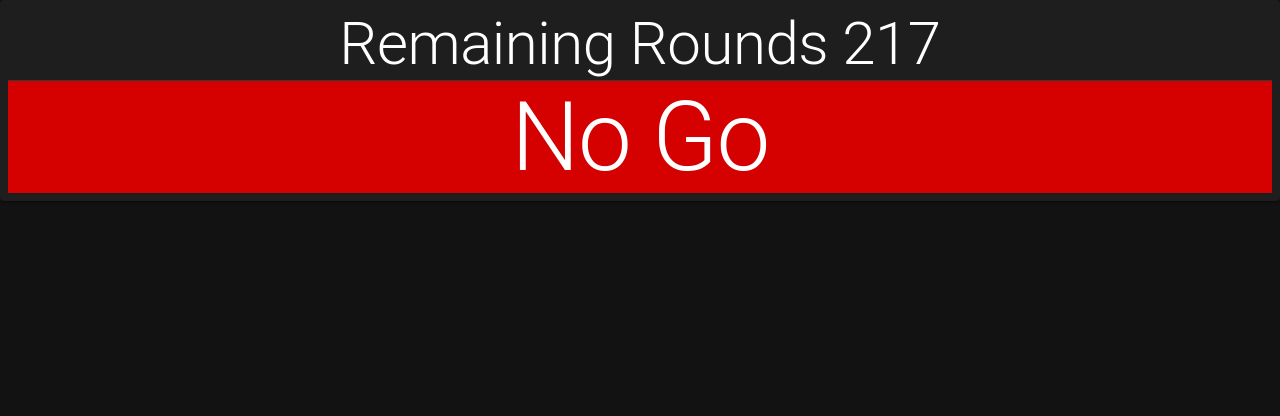
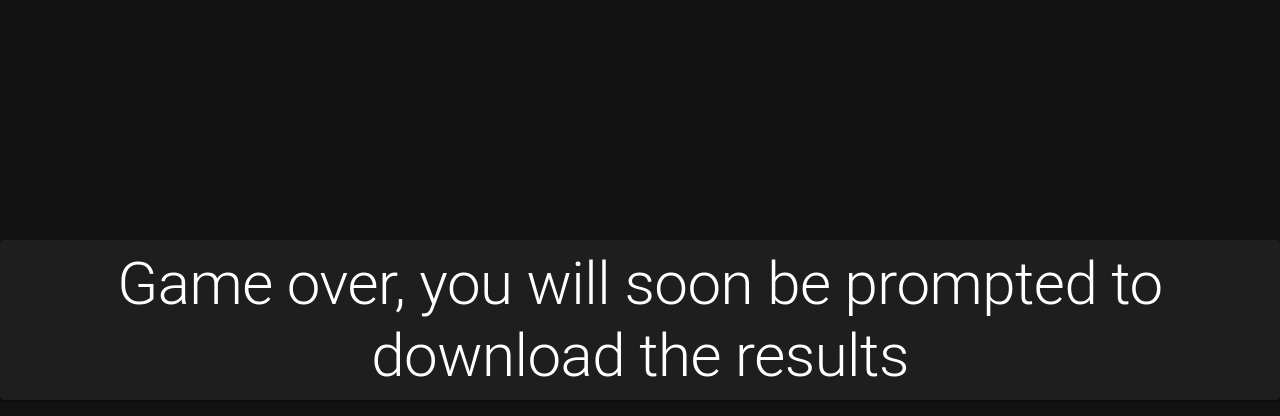
Before and after one commit to pkanellidis/cognitive-test, a React (Create React App) app: page /game in a window 1280 px wide. Shown: the top 416 px of the page. Built offline with nearby package versions, Linux system fonts and the light colour scheme.

Commit message:
Add new stuff

```diff
--- a/src/components/go/Go.jsx
+++ b/src/components/go/Go.jsx
@@ -1,4 +1,3 @@
-import {Stack, Typography} from "@mui/material";
 import {green} from "@mui/material/colors";
 import React from "react";
 import {useSpring, animated} from "react-spring";
@@ -9,11 +8,15 @@
     const from = {
         opacity: -1,
         left: -100,
+        backgroundColor: green.A700,
+        height: "100px"
     }
 
     const to = {
         opacity: 1,
         left: 0,
+        backgroundColor: green.A700,
+        height: "100px"
     }
 
     const styles = useSpring({
@@ -23,15 +26,7 @@
 
     return (
         <animated.div style={styles}>
-            <Stack>
-                    <Typography textAlign="center"
-                                variant="h1"
-                                component="h1"
-                                color={"white¸"}
-                                style={{backgroundColor: green.A700}}>
-                        Go
-                    </Typography>
-            </Stack>
+
         </animated.div>
     )
 }
--- a/src/components/noGo/NoGo.jsx
+++ b/src/components/noGo/NoGo.jsx
@@ -1,17 +1,20 @@
 import React from 'react'
 import {red} from "@mui/material/colors";
-import {Stack, Typography} from "@mui/material";
 import {useSpring, animated} from "react-spring";
 
 export const NoGo = (props) => {
     const from = {
         opacity: -1,
         left: -100,
+        height: "100px",
+        backgroundColor: red.A700
     }
 
     const to = {
         opacity: 1,
         left: 0,
+        height: "100px",
+        backgroundColor: red.A700
     }
 
     const styles = useSpring({
@@ -21,17 +24,7 @@
 
     return (
         <animated.div style={styles}>
-            <Stack>
-                    <Typography textAlign="center"
-                                variant="h1"
-                                component="h1"
-                                style={
-                                    {backgroundColor: red.A700}
-                                }
-                                color={"white"}>
-                        No Go
-                    </Typography>
-            </Stack>
+
         </animated.div>
     )
 }
--- a/src/containers/Home.jsx
+++ b/src/containers/Home.jsx
@@ -1,4 +1,4 @@
-import {Button, Paper, Stack, Typography} from "@mui/material";
+import {Button, Divider, Paper, Stack, Typography} from "@mui/material";
 import {Link} from "react-router-dom";
 import React from "react";
 
@@ -7,12 +7,22 @@
         <Paper style={{padding: "8px"}}>
             <Stack spacing={3}>
                 <Typography variant={"h3"}>
-                    Welcome to our Impulsiveness Test
+                    Welcome to our Cognitive Test
                 </Typography>
                 <Typography variant={"h4"}>
-                    You can take the test by clicking the button below, at the
-                    end of the test the results will be available
+                    You can take the test by clicking the button below. At the
+                    end of the test the results will be available.
                 </Typography>
+                <Typography variant={"h5"}>
+                    Rules:
+                </Typography>
+                <Typography variant={"h5"}>
+                    - When the Green Box appears, tap the Space Key as soon as possible
+                </Typography>
+                <Typography variant={"h5"}>
+                    - When the Red Box appears, don't do anything until the box changes
+                </Typography>
+                <Divider/>
                 <Link to="/game" style={{textDecoration: "none"}} >
                     <Button variant="contained">Start Test</Button>
                 </Link>
--- a/src/containers/TestContainer.jsx
+++ b/src/containers/TestContainer.jsx
@@ -8,26 +8,33 @@
 const GO = 'GO'
 const NOGO = 'NOGO'
 const keyCode = 'Space'
+// const roundOptions = ["GO","NOGO","GO","GO","GO","NOGO","NOGO","GO","GO",
+//     "NOGO","GO","GO","NOGO","GO","GO","GO","GO","GO","GO","GO","GO","GO",
+//     "GO","NOGO","GO","NOGO","GO","GO","GO","GO","GO","GO","GO","NOGO","GO",
+//     "GO","GO","GO","GO","NOGO","NOGO","GO","GO","GO","GO","NOGO","GO","GO",
+//     "NOGO","NOGO","GO","GO","NOGO","GO","NOGO","NOGO","GO","GO","GO","GO",
+//     "GO","GO","GO","GO","NOGO","NOGO","GO","GO","GO","GO","GO","GO","GO","NOGO",
+//     "NOGO","NOGO","GO","GO","GO","GO","NOGO","GO","GO","GO","NOGO","GO","GO","GO",
+//     "GO","NOGO","NOGO","GO","GO","NOGO","GO","GO","GO","GO","GO","GO","GO","GO","NOGO",
+//     "NOGO","GO","GO","GO","GO","GO","GO","GO","GO","NOGO","GO","NOGO","GO","GO","NOGO",
+//     "NOGO","GO","GO","GO","NOGO","GO","GO","GO","GO","GO","GO","GO","GO","GO","GO","GO",
+//     "NOGO","GO","NOGO","GO","GO","NOGO","GO","GO","NOGO","GO","GO","GO","GO","NOGO","GO",
+//     "NOGO","GO","GO","GO","NOGO","GO","GO","GO","GO","GO","GO","NOGO","NOGO","GO","GO","GO",
+//     "GO","GO","GO","GO","NOGO","GO","GO","NOGO","GO","NOGO","GO","GO","GO","GO","GO","NOGO",
+//     "GO","GO","NOGO","GO","GO","GO","GO","GO","NOGO","GO","GO","NOGO","GO","GO","GO","NOGO",
+//     "GO","GO","GO","NOGO","GO","GO","GO","GO","GO","NOGO","NOGO","GO","GO","GO","GO","GO","GO",
+//     "GO","GO","GO","GO","NOGO","NOGO"]
+
+const roundOptions = ["GO", "NOGO", "GO"]
 
 export const TestContainer = () => {
-    const [remainingGo, setRemainingGo] = useState(154) //154
-    const [remainingNoGo, setRemainingNoGo] = useState(66) //66
-    const options = [GO, NOGO]
+    const [currentRound, setCurrentRound] = useState(1)
     const timeoutRef = useRef()
     const startTime = useRef()
 
-    const remainingRounds = remainingGo + remainingNoGo
-    const isGameOver = remainingRounds === 0
+    const isGameOver = currentRound === roundOptions.length + 1
 
-    let randomIndex = Math.floor(Math.random() * options.length);
-    if (remainingGo === 0 && remainingNoGo > 0){
-        randomIndex = 1
-    }
-    else if (remainingGo > 0 && remainingNoGo === 0) {
-        randomIndex = 0
-    }
-
-    const option = options[randomIndex]
+    const option = roundOptions[currentRound - 1]
 
     const handleInput = (key) => {
         if (key.code === keyCode){
@@ -38,6 +45,9 @@
     useEventListener('keydown', handleInput)
 
     const handleChange = (timedOut, startTime) => {
+        if (isGameOver) {
+            return
+        }
         const endTime = Date.now()
         clearTimeout(timeoutRef.current)
 
@@ -49,12 +59,7 @@
             ]]
         })
 
-        if (option === GO){
-            setRemainingGo((prevGo) => prevGo - 1)
-        }
-        else {
-            setRemainingNoGo((prevNoGo) => prevNoGo - 1)
-        }
+        setCurrentRound((prevRound) => prevRound + 1)
     }
 
     const handleTimeout = (option) => {
@@ -66,12 +71,8 @@
             ]]
         })
 
-        if (option === GO){
-            setRemainingGo((prevGo) => prevGo - 1)
-        }
-        else {
-            setRemainingNoGo((prevNoGo) => prevNoGo - 1)
-        }
+        setCurrentRound((prevRound) => prevRound + 1)
+
     }
 
     const [results, setResults] = useState([["Type", "Result", "Reaction Time"]])
@@ -87,13 +88,13 @@
         return () => {
             clearTimeout(timeoutRef.current)
         }
-    }, [remainingGo, remainingNoGo, isGameOver, option])
+    }, [currentRound, isGameOver, option])
 
     const gameRound = (
         <Card style={{padding: "8px"}}>
-            <Typography textAlign={"center"} variant="h2">Remaining Rounds {remainingRounds}</Typography>
-            <Divider/>
-            {option === GO ? (<Go key={remainingRounds}/>) : (<NoGo key={remainingRounds}/>)}
+            <br/>
+            {option === GO ? (<Go key={currentRound}/>) : (<NoGo key={currentRound}/>)}
+            <br/>
         </Card>
     )
 
@@ -112,8 +113,31 @@
     )
 
     return (
-        <Stack>
+        <Stack
+            direction="column"
+            justifyContent="space-between"
+            alignItems="stretch"
+            spacing={3}
+        >
+            <br/>
+            <br/>
+            <br/>
+            <br/>
+            <br/>
+            <br/>
+            <br/>
+            <br/>
+            <br/>
             {isGameOver ? gameOver : gameRound}
+            <br/>
+            <br/>
+            <br/>
+            <br/>
+            <br/>
+            <br/>
+            <br/>
+            <br/>
+            <br/>
         </Stack>
     )
 }
```
